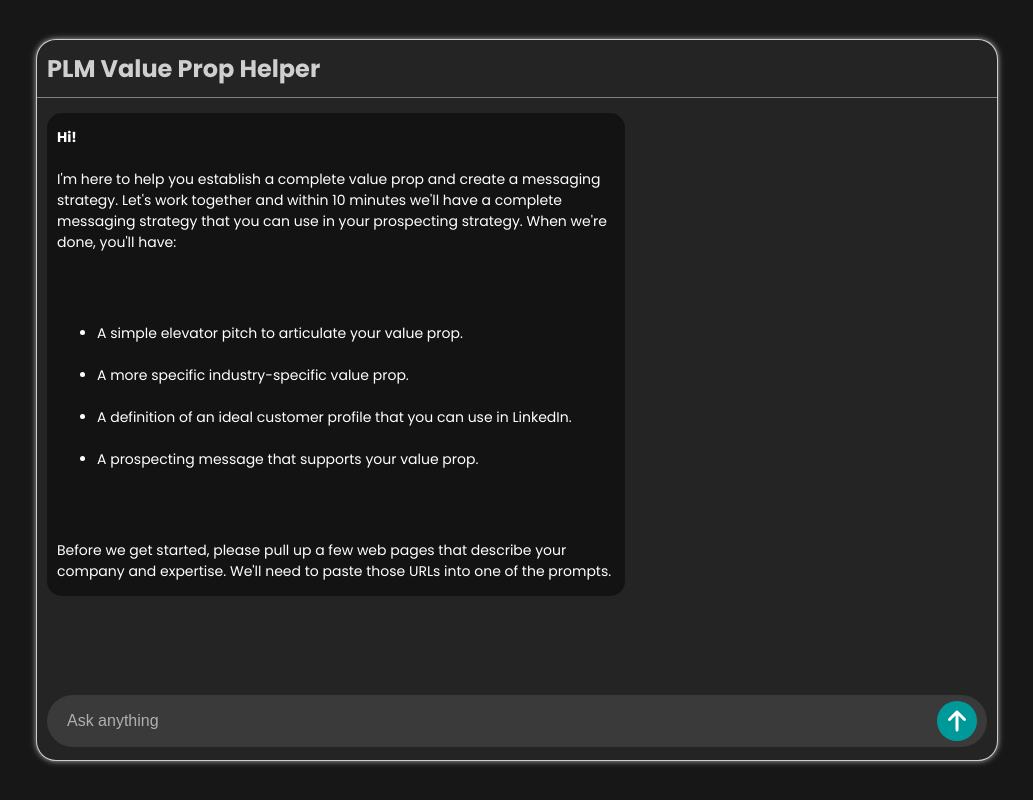
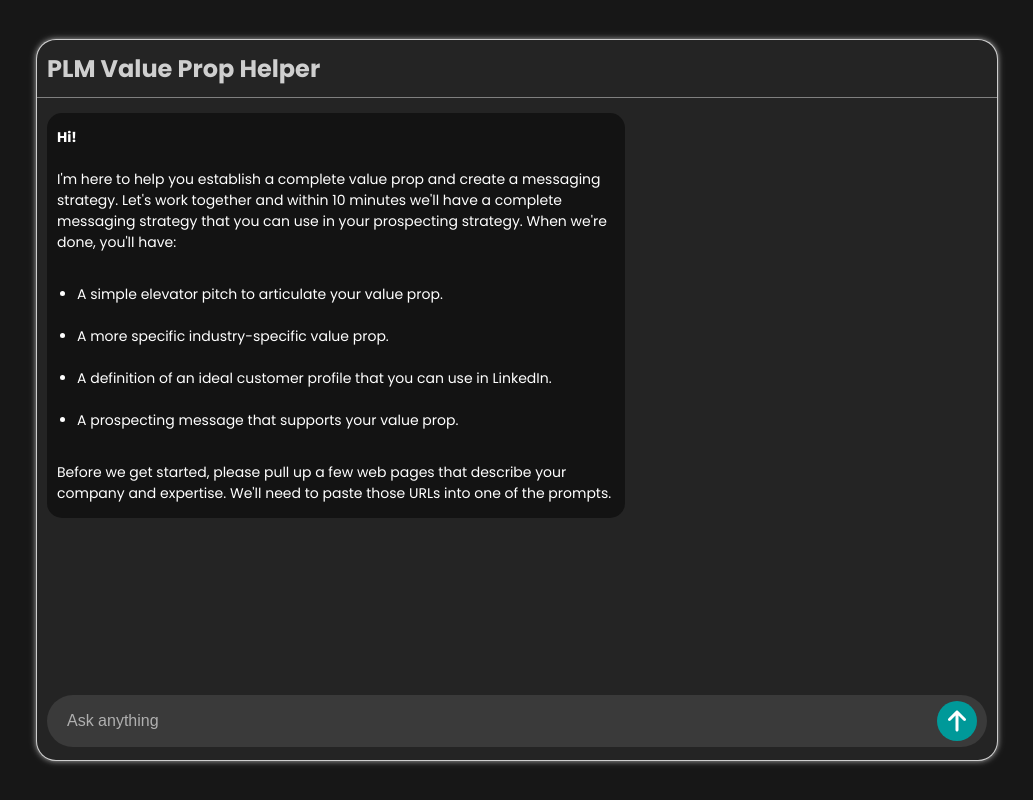
Before and after one commit to Shashhhh/plm_value, a React (Vite) app in the folder plmValue/: page / in a window 1280 px wide. Shown: the whole page, without its empty margins (123-1156 px from the left). Built offline with nearby package versions, Linux system fonts and the light colour scheme; no server answers.

Commit message:
adjusted margin and padding for bullet list

```diff
--- a/plmValue/src/App.css
+++ b/plmValue/src/App.css
@@ -82,6 +82,12 @@
         display: inline-block;
         white-space: pre-wrap;
       }
+      .messageText ul {
+        margin-top: -25px;
+        margin-bottom: -25px;
+        padding-left: 20px;
+      }
+
   }
   .textInputBox
   {
```
